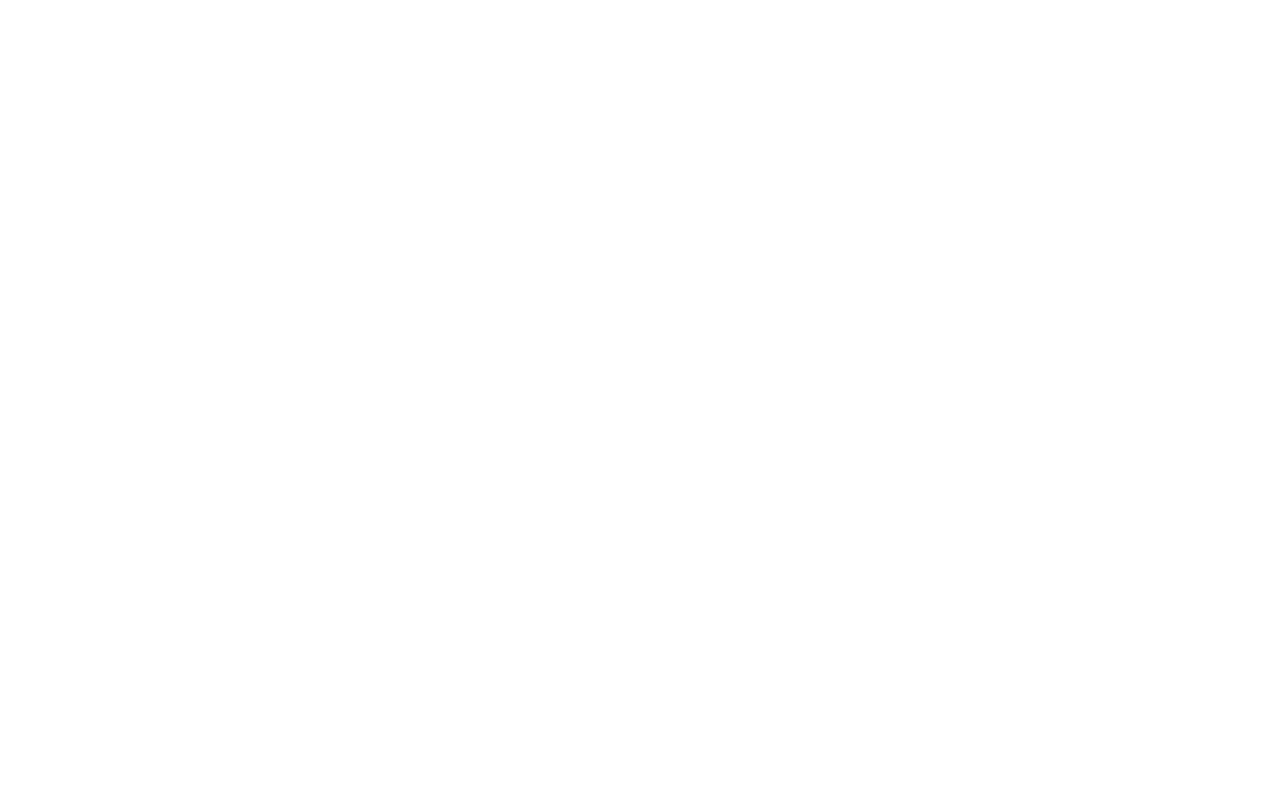
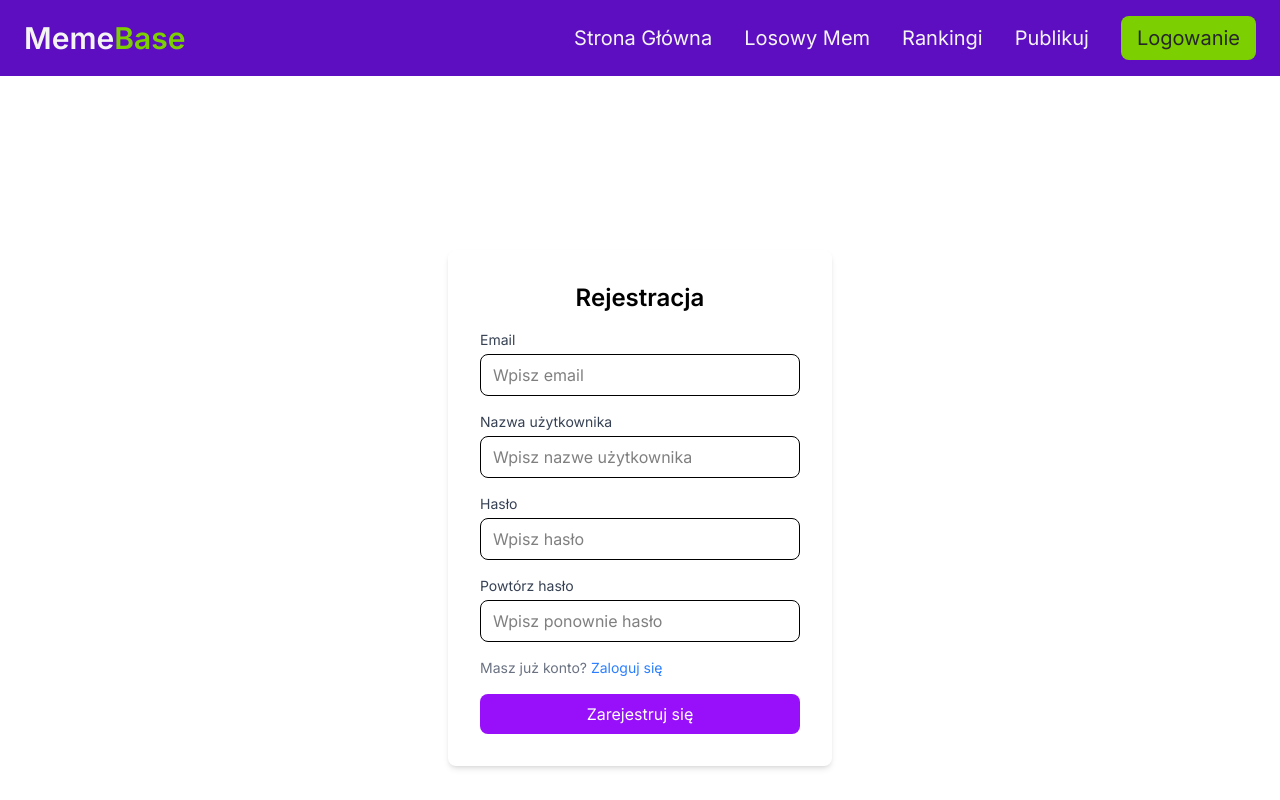
Before and after one commit to iProXDPL/MemeBase-PAW-TR, a React (Vite) app in the folder frontend/: page /rejestracja in a window 1280 px wide. Before the commit this address had no page. Shown: the top 800 px of the page. Built offline with nearby package versions, Linux system fonts and the light colour scheme.

Commit message:
Dodanie strony z logowaniem i losowym memem

```diff
--- a/frontend/src/App.jsx
+++ b/frontend/src/App.jsx
@@ -2,6 +2,9 @@
 import AppLayout from "./ui/AppLayout";
 import MainPage from "./pages/MainPage";
 import Ranking from "./pages/Ranking";
+import LoginAuth from "./pages/LoginAuth";
+import Registration from "./pages/Registration";
+import RandomMeme from "./pages/RandomMeme";
 
 function App() {
   return (
@@ -11,7 +14,9 @@
           <Route index element={<MainPage />} />
           <Route path="ranking" element={<Ranking />} />
           {/* Poniżej przykładowa ścieżka nawigująca do widoku z logowaniem (nastepnie patrz plik AppLayout.jsx), "element" oznacza jaki komponent ma być renderowany na tej ścieżce (w tym przypadku komponent z logowaniem) */}
-          {/* <Route path="logowanie" element={<LoginAuth />} /> */}
+          <Route path="logowanie" element={<LoginAuth />} />
+          <Route path="rejestracja" element={<Registration />} />
+          <Route path="losowymem" element={<RandomMeme />} />
         </Route>
       </Routes>
     </BrowserRouter>
--- /dev/null
+++ b/frontend/src/pages/LoginAuth.jsx
@@ -0,0 +1,11 @@
+import LoginCard from "../ui/LoginCard";
+
+function LoginAuth() {
+    return (
+      <div className="flex flex-col items-center justify-center px-6 py-8">
+        <LoginCard />
+      </div>
+    );
+  }
+
+export default LoginAuth;
--- /dev/null
+++ b/frontend/src/pages/RandomMeme.jsx
@@ -0,0 +1,16 @@
+import MemeCard from "../features/memes/MemeCard";
+import memeUrl1 from "../images/Meme.png";
+
+
+function RandomMeme() {
+  return (
+    <div className="flex flex-col gap-6 px-6 py-8 sm:gap-12">
+      <MemeCard
+        memeUrl={memeUrl1}
+        textMeme="Lorem ipsum dolor sit amet, consectetur adipiscing elit."
+      />
+    </div>
+  );
+}
+
+export default RandomMeme;
--- /dev/null
+++ b/frontend/src/pages/Registration.jsx
@@ -0,0 +1,11 @@
+import RegisterCard from "../ui/RegisterCard";
+
+function Registration() {
+    return (
+      <div className="flex flex-col items-center justify-center px-6 py-8">
+        <RegisterCard />
+      </div>
+    );
+  }
+
+export default Registration;
--- a/frontend/src/ui/HeaderNavList.jsx
+++ b/frontend/src/ui/HeaderNavList.jsx
@@ -13,7 +13,7 @@
         <NavLink to="/">Strona Główna</NavLink>
       </li>
       <li className="transition-colors duration-300 hover:text-zinc-400 min-[890px]:block">
-        <a href="#">Losowy Mem</a>
+        <a href="/losowymem">Losowy Mem</a>
       </li>
       <li className="transition-colors duration-300 hover:text-zinc-400 min-[890px]:block">
         {/* <a href="#">Rankingi</a> */}
@@ -23,8 +23,9 @@
         <a href="#">Publikuj</a>
       </li>
       <li className="min-[890px]:block">
+        <NavLink to="logowanie">
         <Button color="green">Logowanie</Button>
-
+        </NavLink>
         {/* Dla zalogowanego użytkownika ⬇️*/}
         {/* <User tabIndex="0" role="button" aria-label="Panel użytkownika" /> */}
       </li>
--- /dev/null
+++ b/frontend/src/ui/LoginCard.jsx
@@ -0,0 +1,43 @@
+import Button from "./Button";
+function LoginCard() {
+    return (
+      <div className="flex items-center justify-center min-h-screen">
+        <div className="bg-white p-8 rounded-lg shadow-md w-96">
+          <h2 className="text-2xl font-semibold text-center mb-4">Logowanie</h2>
+          <form>
+            <div className="mb-4">
+              <label className="block text-gray-700 text-sm mb-1">Email</label>
+              <input
+                type="email"
+                className="w-full px-3 py-2 border rounded-lg focus:outline-none focus:ring-2 focus:ring-purple-500"
+                placeholder="Wpisz email"
+              />
+            </div>
+            <div className="mb-4">
+              <label className="block text-gray-700 text-sm mb-1">Hasło</label>
+              <input
+                type="password"
+                className="w-full px-3 py-2 border rounded-lg focus:outline-none focus:ring-2 focus:ring-purple-500"
+                placeholder="Wpisz hasło"
+              />
+            </div>
+            <div className="text-sm text-gray-600 mb-4">
+              <span className="text-gray-500">Nie masz konta? </span>
+              <a href="/rejestracja" className="text-blue-500">Zarejestruj się</a>
+            </div>
+            {/*
+            <div className="text-sm text-gray-600 mb-4">
+              <span className="text-gray-500">Problemy z logowaniem? </span>
+              <a href="#" className="text-blue-500">Zmiana hasła</a>
+            </div>
+            */}
+             <button className="w-full bg-purple-600 text-white py-2 rounded-lg hover:bg-purple-700">
+              Zaloguj się
+            </button>
+          </form>
+        </div>
+      </div>
+    );
+  }
+
+  export default LoginCard;
--- /dev/null
+++ b/frontend/src/ui/RegisterCard.jsx
@@ -0,0 +1,52 @@
+function RegisterCard() {
+    return (
+      <div className="flex items-center justify-center min-h-screen">
+        <div className="bg-white p-8 rounded-lg shadow-md w-96">
+          <h2 className="text-2xl font-semibold text-center mb-4">Rejestracja</h2>
+          <form>
+            <div className="mb-4">
+              <label className="block text-gray-700 text-sm mb-1">Email</label>
+              <input
+                type="email"
+                className="w-full px-3 py-2 border rounded-lg focus:outline-none focus:ring-2 focus:ring-purple-500"
+                placeholder="Wpisz email"
+              />
+            </div>
+            <div className="mb-4">
+              <label className="block text-gray-700 text-sm mb-1">Nazwa użytkownika</label>
+              <input
+                type="email"
+                className="w-full px-3 py-2 border rounded-lg focus:outline-none focus:ring-2 focus:ring-purple-500"
+                placeholder="Wpisz nazwe użytkownika"
+              />
+            </div>
+            <div className="mb-4">
+              <label className="block text-gray-700 text-sm mb-1">Hasło</label>
+              <input
+                type="password"
+                className="w-full px-3 py-2 border rounded-lg focus:outline-none focus:ring-2 focus:ring-purple-500"
+                placeholder="Wpisz hasło"
+              />
+            </div>
+            <div className="mb-4">
+              <label className="block text-gray-700 text-sm mb-1">Powtórz hasło</label>
+              <input
+                type="password"
+                className="w-full px-3 py-2 border rounded-lg focus:outline-none focus:ring-2 focus:ring-purple-500"
+                placeholder="Wpisz ponownie hasło"
+              />
+            </div>
+            <div className="text-sm text-gray-600 mb-4">
+              <span className="text-gray-500">Masz już konto? </span>
+              <a href="/logowanie" className="text-blue-500">Zaloguj się</a>
+            </div>
+            <button className="w-full bg-purple-600 text-white py-2 rounded-lg hover:bg-purple-700">
+              Zarejestruj się
+            </button>
+          </form>
+        </div>
+      </div>
+    );
+  }
+
+  export default RegisterCard;
```
